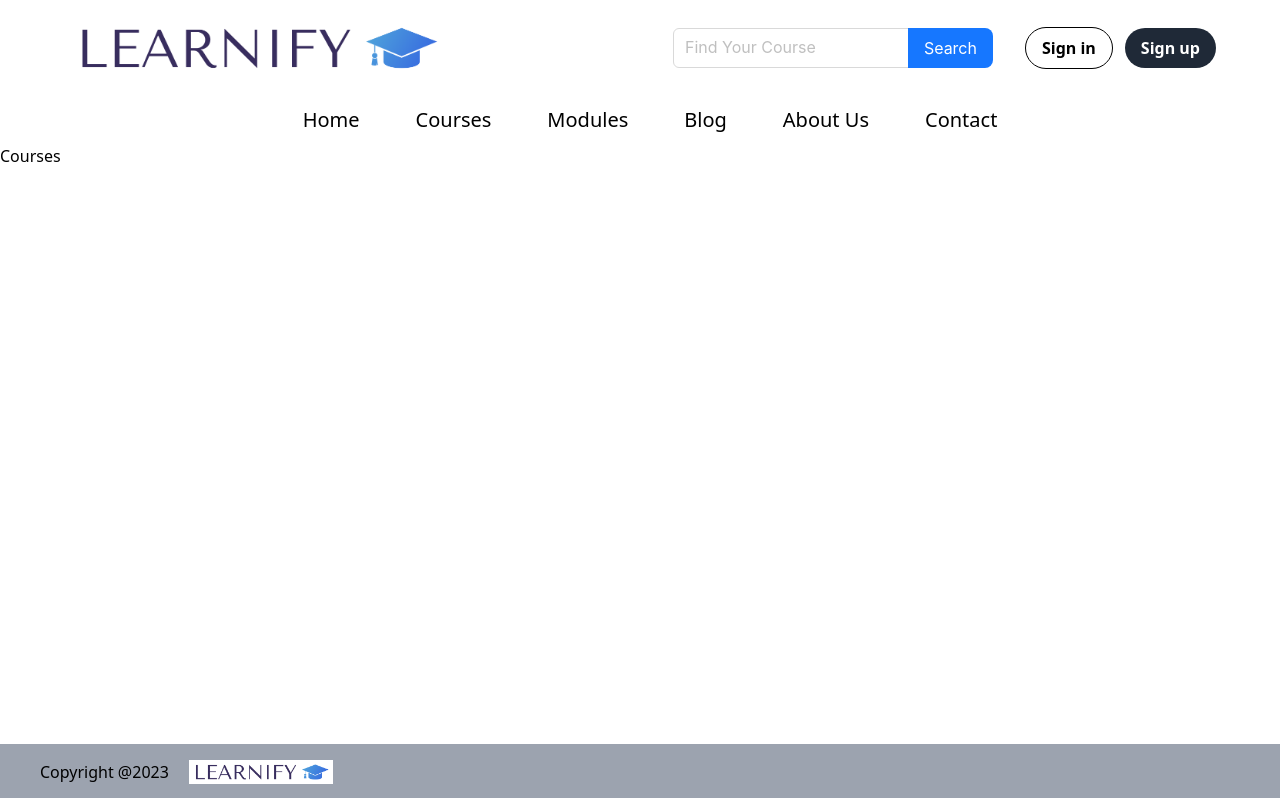
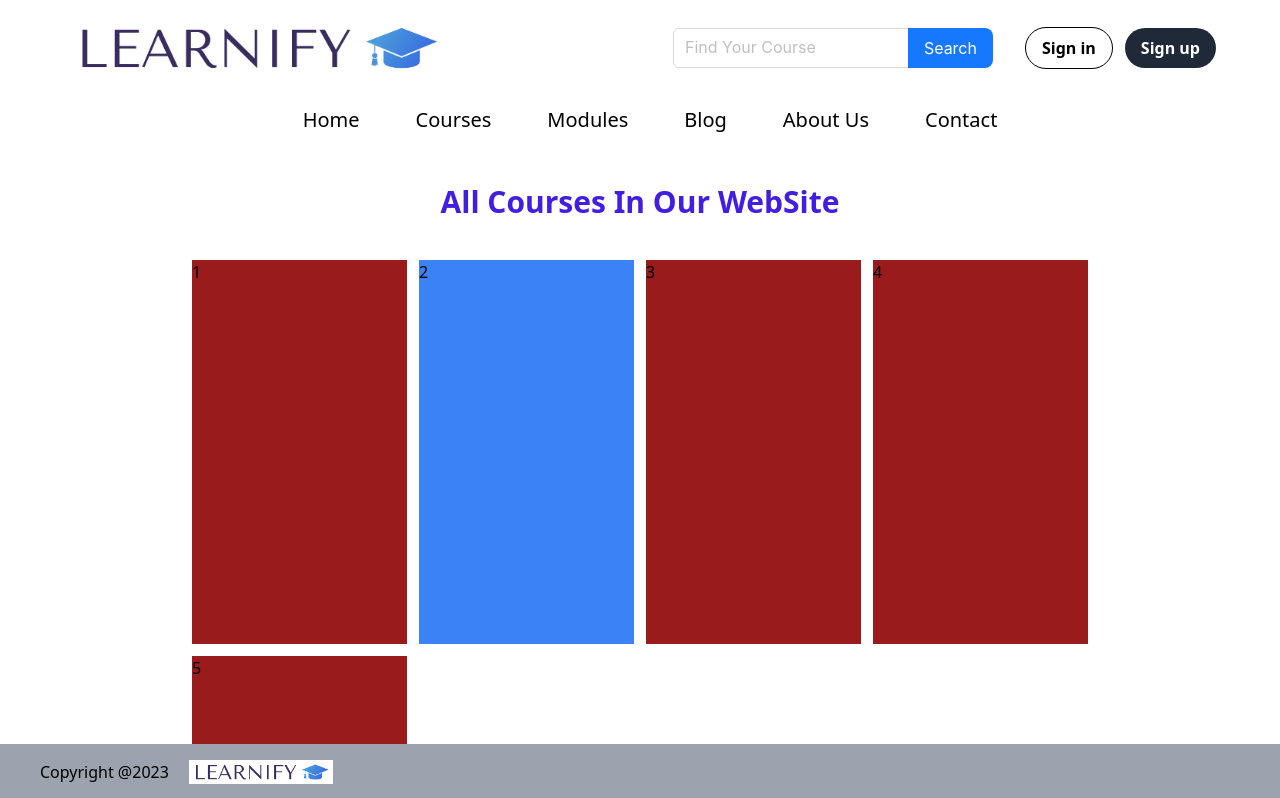
Before and after one commit to ChillBroh/Learnify-FE, a React (Create React App) app: page /courses in a window 1280 px wide. Shown: the top 798 px of the page. Built offline with nearby package versions, Linux system fonts and the light colour scheme.

Commit message:
errors fixed

```diff
--- a/src/components/MenuNavBar.jsx
+++ b/src/components/MenuNavBar.jsx
@@ -36,7 +36,7 @@ const MenuNav = () => {
         <div className="items-center hidden space-x-5 md:flex">
           {/* <!-- Hamburger button for mobile view --> */}
           <button
-            class="block border-0 bg-transparent px-2 text-neutral-500 hover:no-underline hover:shadow-none focus:no-underline focus:shadow-none focus:outline-none focus:ring-0 dark:text-neutral-200 lg:hidden"
+            className="block border-0 bg-transparent px-2 text-neutral-500 hover:no-underline hover:shadow-none focus:no-underline focus:shadow-none focus:outline-none focus:ring-0 dark:text-neutral-200 lg:hidden"
             type="button"
             data-te-collapse-init
             data-te-target="#navbarSupportedContent1"
@@ -45,17 +45,17 @@ const MenuNav = () => {
             aria-label="Toggle navigation"
           >
             {/* <!-- Hamburger icon --> */}
-            <span class="[&>svg]:w-7">
+            <span className="[&>svg]:w-7">
               <svg
                 xmlns="http://www.w3.org/2000/svg"
                 viewBox="0 0 24 24"
                 fill="currentColor"
-                class="h-7 w-7"
+                className="h-7 w-7"
               >
                 <path
-                  fill-rule="evenodd"
+                  fillRule="evenodd"
                   d="M3 6.75A.75.75 0 013.75 6h16.5a.75.75 0 010 1.5H3.75A.75.75 0 013 6.75zM3 12a.75.75 0 01.75-.75h16.5a.75.75 0 010 1.5H3.75A.75.75 0 013 12zm0 5.25a.75.75 0 01.75-.75h16.5a.75.75 0 010 1.5H3.75a.75.75 0 01-.75-.75z"
-                  clip-rule="evenodd"
+                  clipRule="evenodd"
                 />
               </svg>
             </span>
--- a/src/components/home/courses-category/CoursesCategory.jsx
+++ b/src/components/home/courses-category/CoursesCategory.jsx
@@ -60,7 +60,7 @@ const CoursesCategory = () => {
           Explore 4000+ Online Courses
         </div>
       </div>
-      <div class="mx-12 lg:mx-48 grid grid-cols-2 xl:grid-cols-4 gap:4 lg:gap-6">
+      <div className="mx-12 lg:mx-48 grid grid-cols-2 xl:grid-cols-4 gap:4 lg:gap-6">
         {categories.map((category) => (
           <div className="mb-8 rounded-[20px] bg-white p-2 shadow-md  hover:shadow-lg hover:cursor-pointer hover:bg-[#411EE2] hover:text-white  flex flex-rows items-center gap-6 justify-start lg:justify-center">
             <div className="  text-black text-3xl  h-[70px] w-[70px] flex items-center justify-center  rounded-2xl">
--- a/src/pages/Courses.jsx
+++ b/src/pages/Courses.jsx
@@ -1,11 +1,47 @@
-import React from "react";
+import React, { useEffect, useState } from "react";
 import MenuNav from "../components/MenuNavBar";
+import axios from "../util/AxiosInstance";
+import Loader from "../components/Loader";
 
 const Courses = () => {
+  const [loading, setLoading] = useState(false);
+  const [data, setData] = useState([]);
+  useEffect(() => {
+    const getAllCourses = async () => {
+      try {
+        setLoading(true);
+        const res = await axios.get(
+          "http://localhost:4000/api/guest/course/guest-routes"
+        );
+        setData(res.data);
+        console.log(data);
+        setLoading(false);
+      } catch (error) {
+        console.log(error);
+        setLoading(false);
+      }
+      getAllCourses();
+    };
+  }, []);
   return (
     <div>
       <MenuNav />
-      Courses
+      {loading ? (
+        <Loader />
+      ) : (
+        <div className="lg:px-48 px-12">
+          <div className="text-center text-3xl font-bold text-[#411EE2] pt-10">
+            All Courses In Our WebSite
+          </div>
+          <div className="grid pt-10 lg:grid-cols-4 md:grid-cols-3 gap-3 grid-cols-2">
+            <div className="w-[100%] h-96 bg-red-800">1</div>
+            <div className="w-[100%] h-96 bg-blue-500">2</div>
+            <div className="w-[100%] h-96 bg-red-800">3</div>
+            <div className="w-[100%] h-96 bg-red-800">4</div>
+            <div className="w-[100%] h-96 bg-red-800">5</div>
+          </div>
+        </div>
+      )}
     </div>
   );
 };
```
